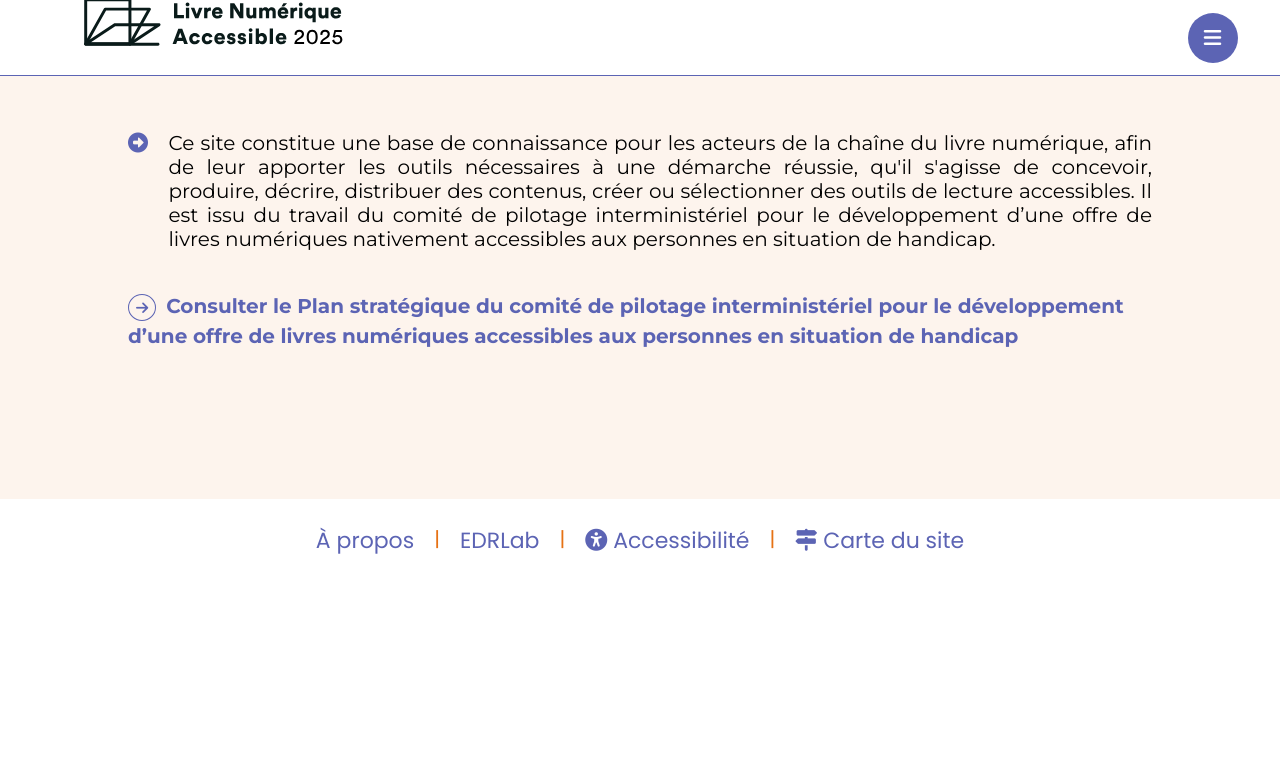
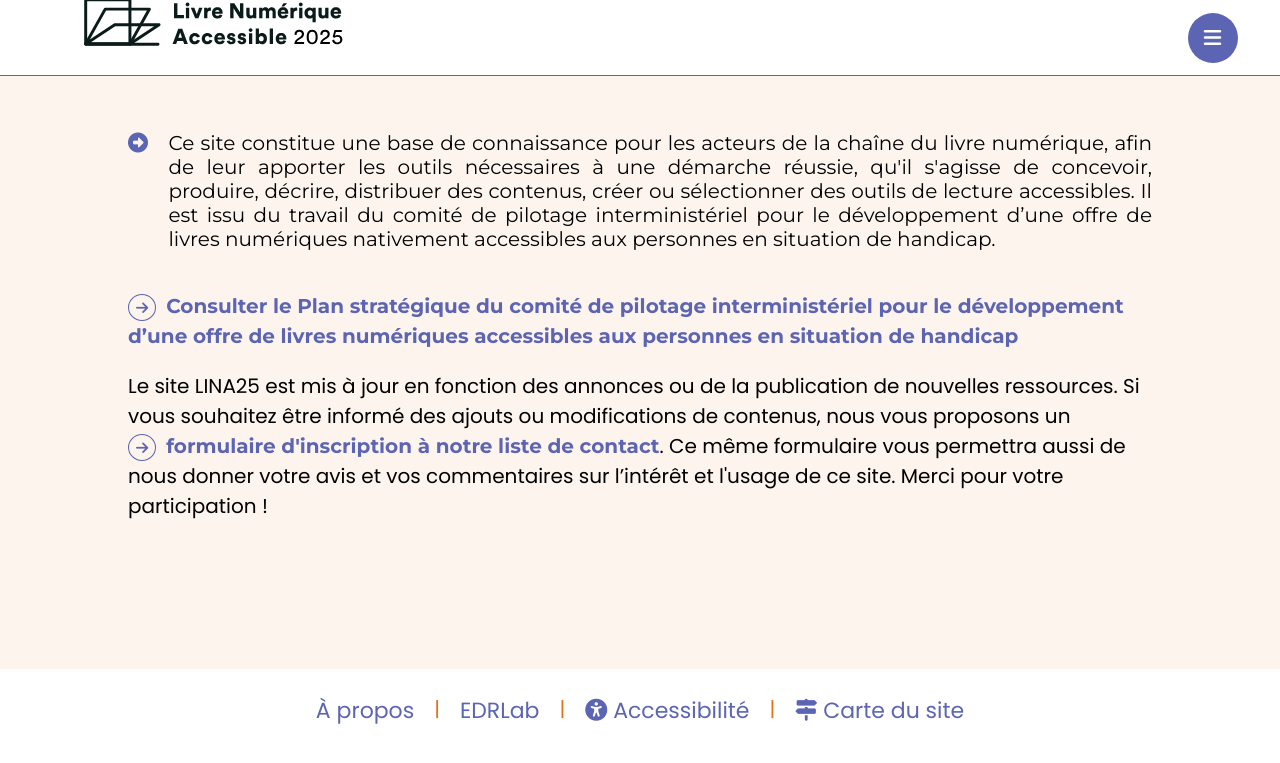
Before and after one commit to edition-accessible/lina25, a Jekyll site: the page built from index.markdown, in a window 1280 px wide and 900 px high, scrolled down 1949 px. Shown: the top 763 px of the window. Built offline with Jekyll 4.4.1, drawn with Linux system fonts in a browser that asks for light colours; nearby versions of some CDN libraries; comment, search, counter and statistics services are not loaded; before the commit the page ends 2679 px from its top, so only the background shows below that.

Commit message:
ajout du formulaire de contact

```diff
--- a/index.markdown
+++ b/index.markdown
@@ -37,4 +37,6 @@ title: Accueil
 <p><a class="link color_navy" href="{{site.baseurl}}/ressources/Planstrategique" target="_self">Consulter le Plan stratégique du comité de pilotage interministériel pour le
 développement d’une offre de livres numériques accessibles aux
 personnes en situation de handicap</a></p>
+
+<p>Le site LINA25 est mis à jour en fonction des annonces ou de la publication de nouvelles ressources. Si vous souhaitez être informé des ajouts ou modifications de contenus, nous vous proposons un <a class="link color_navy" href="https://ec.europa.eu/eusurvey/runner/fd17005b-558f-0050-4e7f-a3294314708a">formulaire d'inscription à notre liste de contact</a>. Ce même formulaire vous permettra aussi de nous donner votre avis et vos commentaires sur l’intérêt et l'usage de ce site. Merci pour votre participation !</p>
 </section>
```
